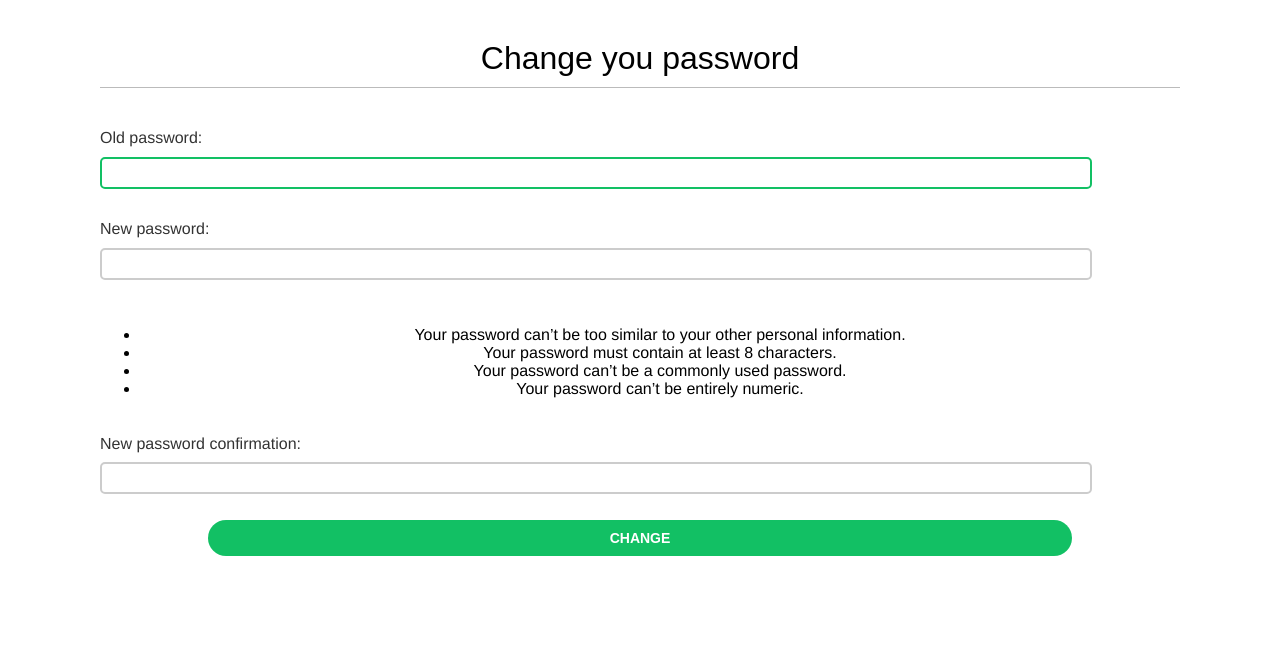
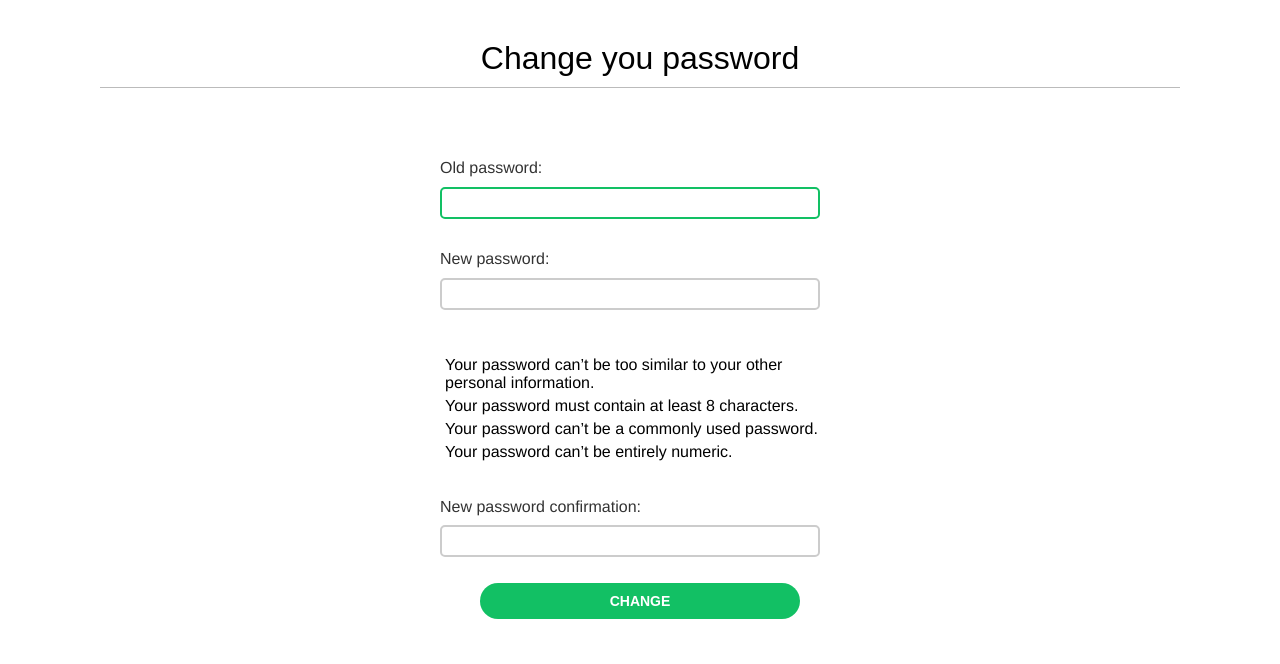
Before and after one commit to py-piyush/picshare-social-media-django, a Django app: page /account/password_change/ in a window 1280 px wide. Shown: the part 48-712 px from the top of the page. Run offline with Django 4.2, Linux system fonts and the light colour scheme; the visitor is signed in with stand-in values (Sample User, id 1); some web fonts are replaced.

Commit message:
Fixed form styling

```diff
--- a/socialsite/account/static/css/base.css
+++ b/socialsite/account/static/css/base.css
@@ -115,11 +115,20 @@ form p {
     overflow: auto;
 }
 
-label {
+label{
     float: left;
     clear: both;
     color: #333;
     margin-bottom: 4px;
+}
+form ul{
+    text-align: left;
+    list-style: none;
+    padding: 0;
+    margin: 0;
+}
+form ul li{
+    margin: 5px;
 }
 
 input,
--- a/socialsite/account/templates/account/edit.html
+++ b/socialsite/account/templates/account/edit.html
@@ -2,10 +2,13 @@
 {% block title %}Edit profile{% endblock title %}
 {% block content %}
     <h1>Edit account details</h1>
+    <div class="form-container">
+
         <form enctype="mutlipart/form-data" method="post">
             {% csrf_token %}
             {{user_form.as_p}}
             {{profile_form.as_p}}
             <p><input type="submit" value="Save"></p>
         </form>
+    </div>
 {% endblock content %}
--- a/socialsite/account/templates/registration/password_change_form.html
+++ b/socialsite/account/templates/registration/password_change_form.html
@@ -2,9 +2,12 @@
 {% block title %}Change Password{% endblock title %}
 {% block content %}
     <h1>Change you password</h1>
-    <form action="" method="post">
-        {{form.as_p}}
-        {% csrf_token %}
-        <p><input type="submit" value="Change"></p>
-    </form>
+    <div class="form-container">
+
+        <form action="" method="post">
+            {{form.as_p}}
+            {% csrf_token %}
+            <p><input type="submit" value="Change"></p>
+        </form>
+    </div>
 {% endblock content %}
--- a/socialsite/account/views.py
+++ b/socialsite/account/views.py
@@ -45,7 +45,8 @@ def register(request):
 
             # Create the user profile
             Profile.objects.create(user=new_user)
-            return render(request, "account/register_done.html", {"new_user": new_user})
+            messages.success(request, "Registration successfull")
+            return redirect(reverse("login"))
     else:
         user_form = UserRegistrationForm()
     return render(request, "account/register.html", {"user_form": user_form})
```
Lines whose indentation alone changed are shown as unchanged.
